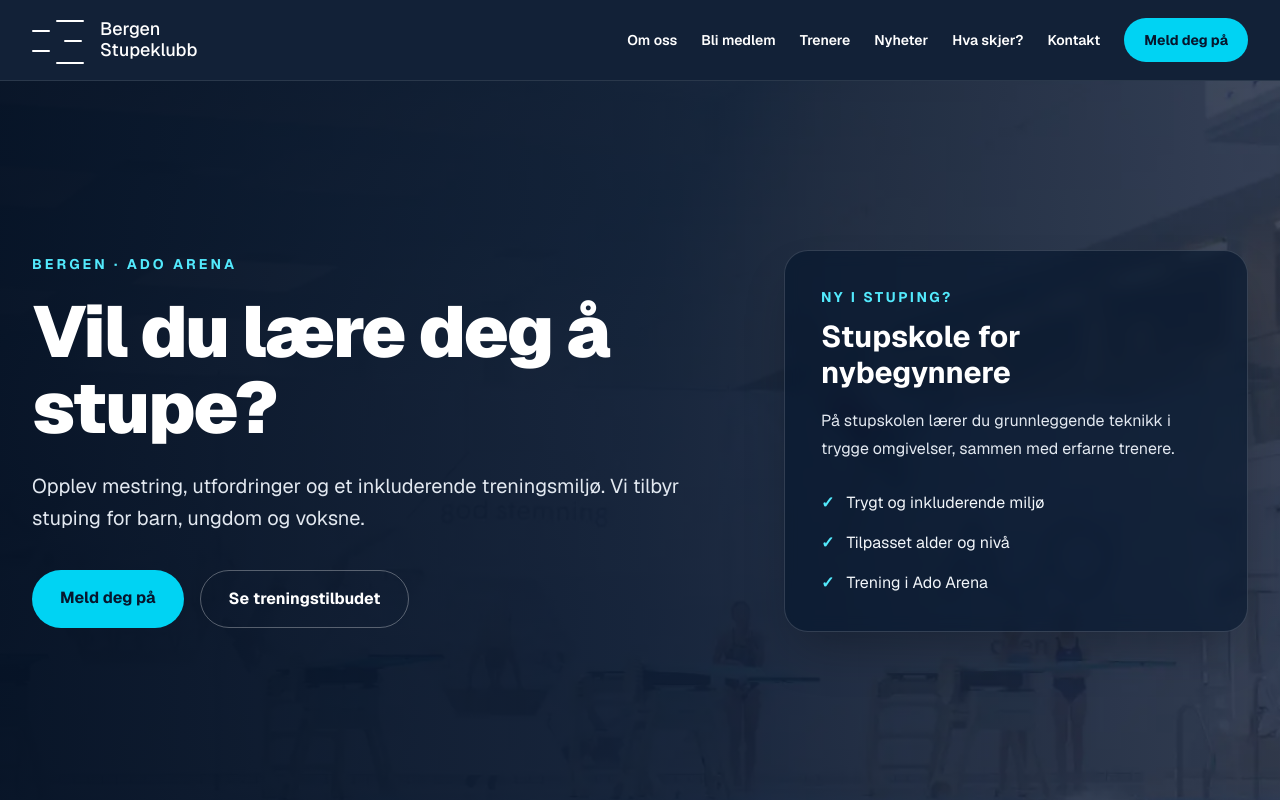
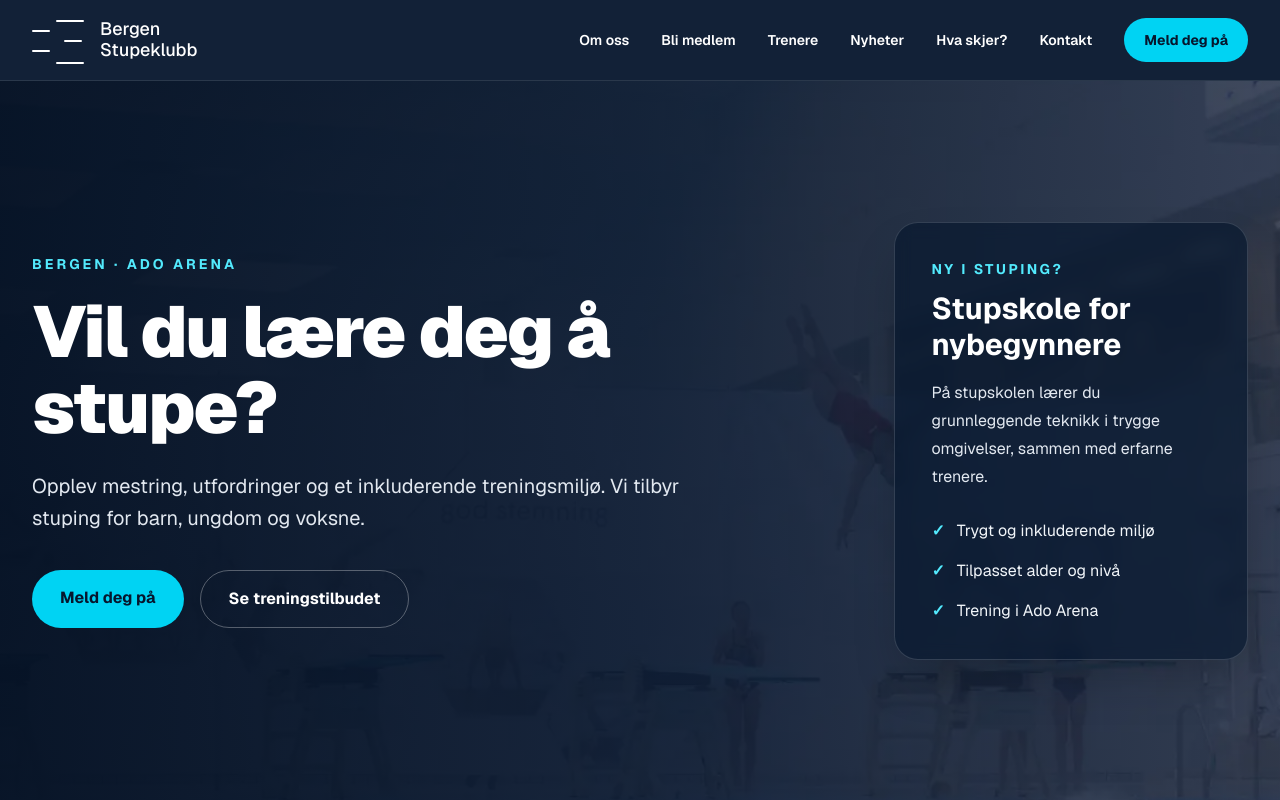
Before and after one commit to PMariusf/bergen-stupeklubb, a Next.js app: page / in a window 1280 px wide. Shown: the top 800 px of the page. Built offline with nearby package versions, Linux system fonts and the light colour scheme.

Commit message:
style: improve desktop navigation and hero spacing

```diff
--- a/app/page.tsx
+++ b/app/page.tsx
@@ -30,7 +30,7 @@ export default function HomePage() {
         />
         <div className="absolute inset-0 -z-10 bg-gradient-to-r from-[#041124]/95 via-[#06162d]/80 to-[#06162d]/45" />
 
-        <div className="mx-auto grid min-h-[calc(100vh-5rem)] max-w-7xl items-center gap-14 px-5 py-20 lg:grid-cols-[1.2fr_0.8fr] lg:px-8">
+        <div className="mx-auto grid min-h-[calc(100vh-5rem)] max-w-[96rem] items-center gap-14 px-5 py-20 lg:grid-cols-[1.35fr_0.65fr] lg:gap-24 lg:px-8 xl:gap-32">
           <div>
             <p className="mb-5 text-sm font-bold uppercase tracking-[0.22em] text-cyan-300">
               Bergen · Ado Arena
--- a/components/layout/Header.tsx
+++ b/components/layout/Header.tsx
@@ -22,7 +22,7 @@ export default function Header() {
 
   return (
     <header className="sticky top-0 z-50 border-b border-white/10 bg-[#06162d]/95 text-white backdrop-blur">
-      <div className="mx-auto flex h-20 max-w-7xl items-center justify-between px-5 lg:px-8">
+      <div className="mx-auto flex h-20 max-w-[96rem] items-center justify-between px-5 lg:px-8">
         <Link
           href="/"
           aria-label="Bergen Stupeklubb – forsiden"
@@ -46,7 +46,7 @@ export default function Header() {
           </span>
         </Link>
 
-        <nav className="hidden items-center gap-6 lg:flex" aria-label="Hovedmeny">
+        <nav className="hidden items-center gap-7 lg:flex xl:gap-8" aria-label="Hovedmeny">
           {navigation.map((item) => (
             <Link
               key={item.href}
```
